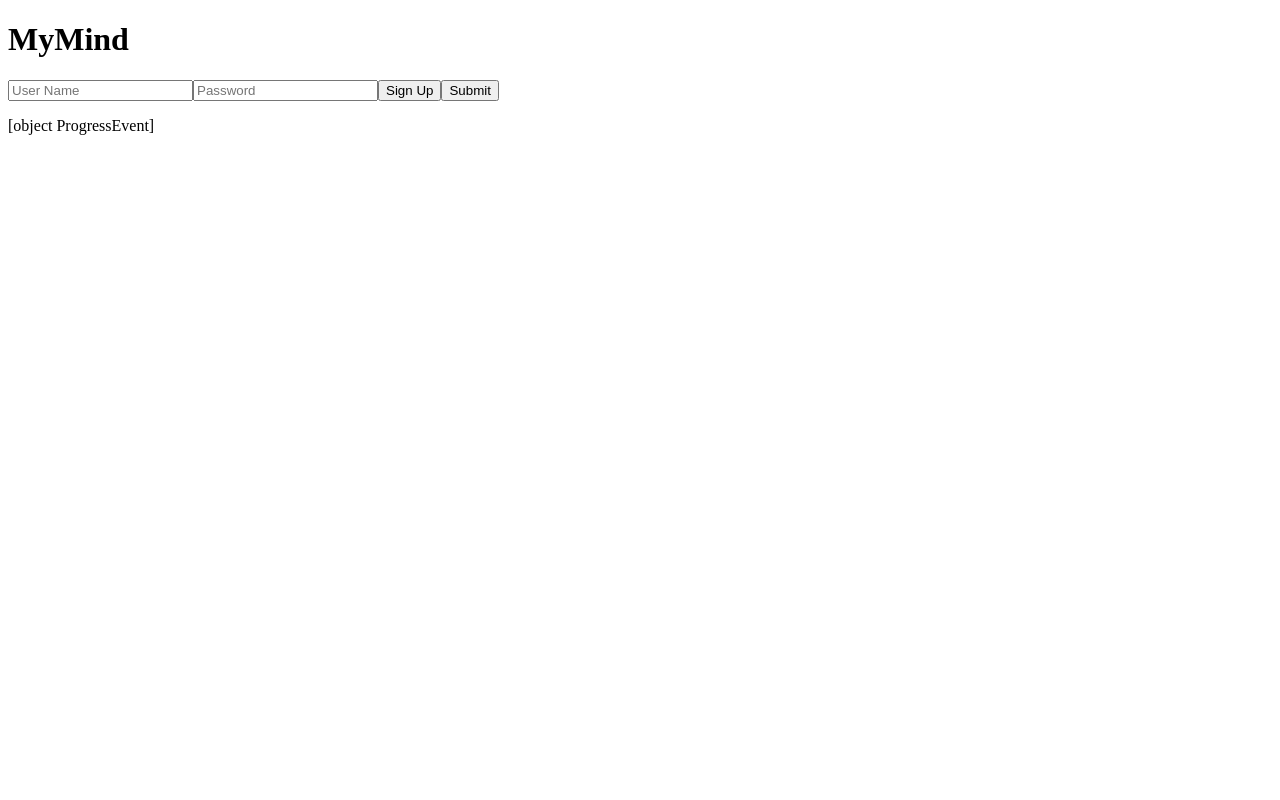
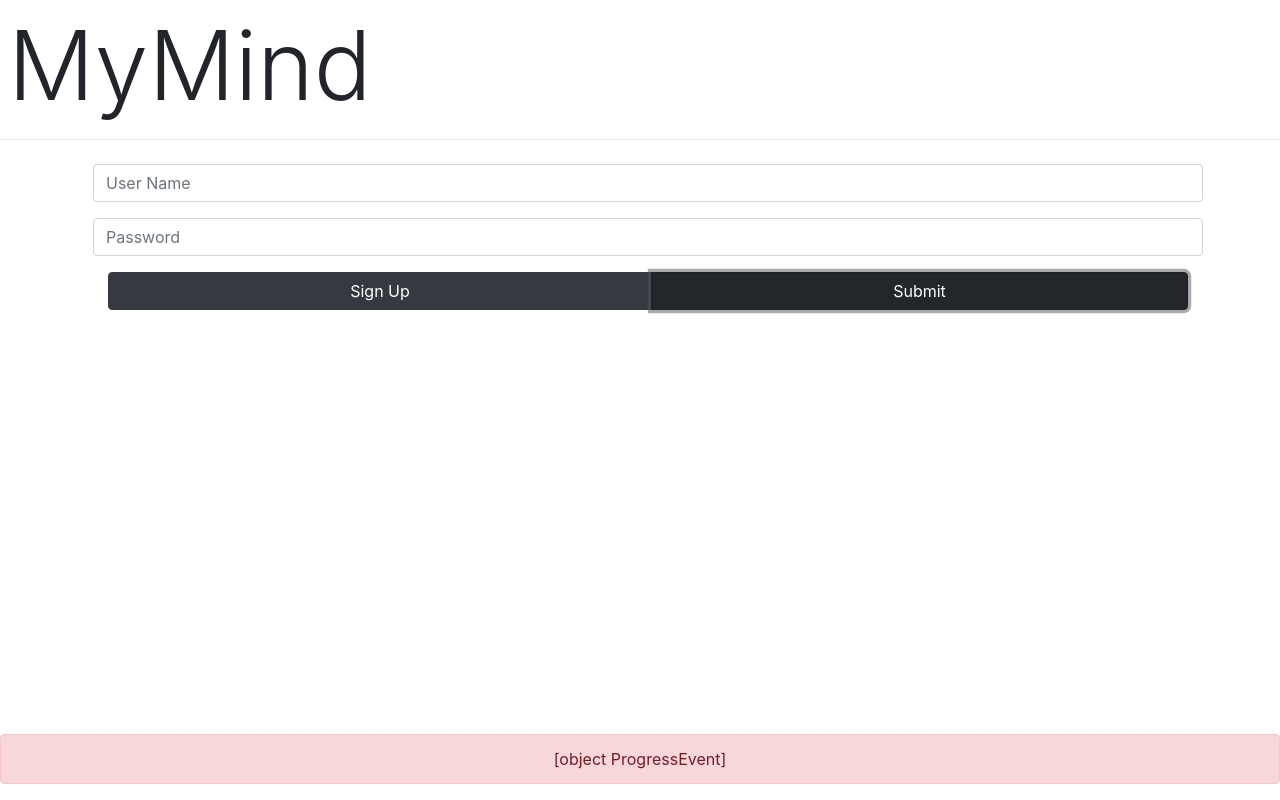
Before and after one commit to jaaguil2/MyMind, an Angular app: page /signin in a window 1280 px wide. Both pictures are taken after typing "Sample", "Sample123" into the empty fields and a click on the button "Submit". Built offline with nearby package versions, Linux system fonts and the light colour scheme; no server answers.

Commit message:
working style

```diff
--- a/angular.json
+++ b/angular.json
@@ -27,6 +27,8 @@
               "src/assets"
             ],
             "styles": [
+              "./node_modules/ngx-bootstrap/datepicker/bs-datepicker.css",
+              "./node_modules/bootstrap/dist/css/bootstrap.min.css",
               "src/styles.css"
             ],
             "scripts": []
--- a/package.json
+++ b/package.json
@@ -19,6 +19,8 @@
     "@angular/platform-browser-dynamic": "~12.2.0",
     "@angular/router": "~12.2.0",
     "@auth0/angular-jwt": "^5.0.2",
+    "bootstrap": "^4.5.3",
+    "ngx-bootstrap": "^7.1.0",
     "rxjs": "~6.6.0",
     "tslib": "^2.3.0",
     "zone.js": "~0.11.4"
--- a/src/app/app.component.html
+++ b/src/app/app.component.html
@@ -1,2 +1,5 @@
-<h1>{{title}}</h1>
+<h1 class="display-1 m-2">{{title}}</h1>
+<hr/>
+<div class="container">
 <router-outlet></router-outlet>
+</div>
--- a/src/app/app.module.ts
+++ b/src/app/app.module.ts
@@ -12,6 +12,10 @@ import { MainComponent } from './main/main.component';
 import { ThoughtsComponent } from './thoughts/thoughts.component';
 import { AppRoutingModule } from './app-routing.module';
 import { PageNotFoundComponent } from './page-not-found/page-not-found.component';
+import { BrowserAnimationsModule } from '@angular/platform-browser/animations';
+import { ButtonsModule } from 'ngx-bootstrap/buttons';
+import { TooltipModule } from 'ngx-bootstrap/tooltip';
+import { AlertModule } from 'ngx-bootstrap/alert';
 
 
 @NgModule({
@@ -29,7 +33,11 @@ import { PageNotFoundComponent } from './page-not-found/page-not-found.component
     BrowserModule,
     FormsModule,
     HttpClientModule,
-    AppRoutingModule
+    AppRoutingModule,
+    BrowserAnimationsModule,
+    ButtonsModule.forRoot(),
+    TooltipModule.forRoot(),
+    AlertModule.forRoot()
   ],
   providers: [],
   bootstrap: [AppComponent]
--- a/src/app/login/login.component.html
+++ b/src/app/login/login.component.html
@@ -1,13 +1,11 @@
-<div>
-  <input type="text" placeholder="User Name" #userName />
-  <input type="password" placeholder="Password" #userPassword />
-  <button routerLink='/signup'>Sign Up</button>
-  <button (click)="handleSubmit(userName.value, userPassword.value); userName.value = ''; userPassword.value = '';">Submit</button>
+<div class="d-flex flex-column">
+  <input class="form-control m-2" type="text" placeholder="User Name" #userName />
+  <input class="form-control m-2" type="password" placeholder="Password" #userPassword />
+  <div class="btn-group container m-2" role="group">
+    <button type="button" class="btn btn-dark" routerLink='/signup'>Sign Up</button>
+    <button type="button" class="btn btn-dark" (click)="handleSubmit(userName.value, userPassword.value); userName.value = ''; userPassword.value = '';">Submit</button>
+  </div>
 </div>
-<p>{{errorView}}</p>
-<!--
-  inputs for username and password
-  take into variables
-  send to service to validate
-  button to submit
--->
+  <alert *ngIf="this.errorView" class="text-center fixed-bottom" type="danger">
+    {{errorView}}
+  </alert>
```
Also changed, not shown: 1 other file (tests, documents, lock files or other folders).
